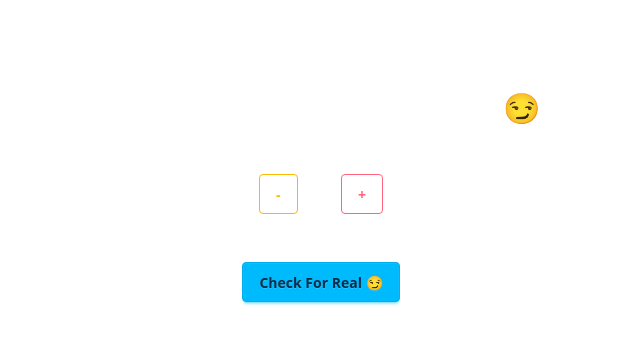
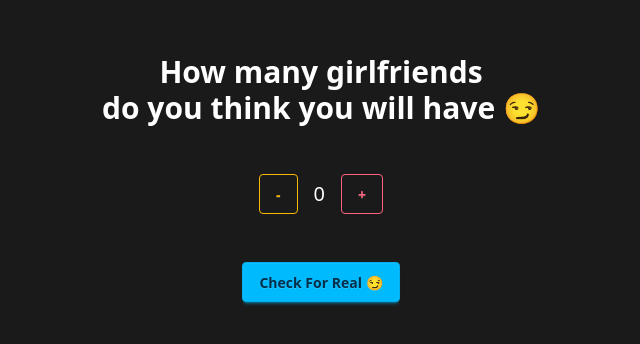
Before and after one commit to Aryandec/buttons, a Next.js app: page / in a window 1280 px wide. Shown: the part 222-566 px from the top of the page, without its empty margins (319-959 px from the left). Built offline with nearby package versions, Linux system fonts and the light colour scheme.

Commit message:
bg color fix

```diff
--- a/app/page.js
+++ b/app/page.js
@@ -30,7 +30,7 @@
   };
 
   return (
-    <div className="flex items-center justify-center h-screen">
+    <div className="flex items-center justify-center h-screen bg-[#1a1a1a]">
       <div className="flex flex-col items-center gap-y-6">
         <h1 className="text-3xl font-bold text-white mb-6 text-center">
           How many girlfriends <br /> do you think you will have 😏
```
